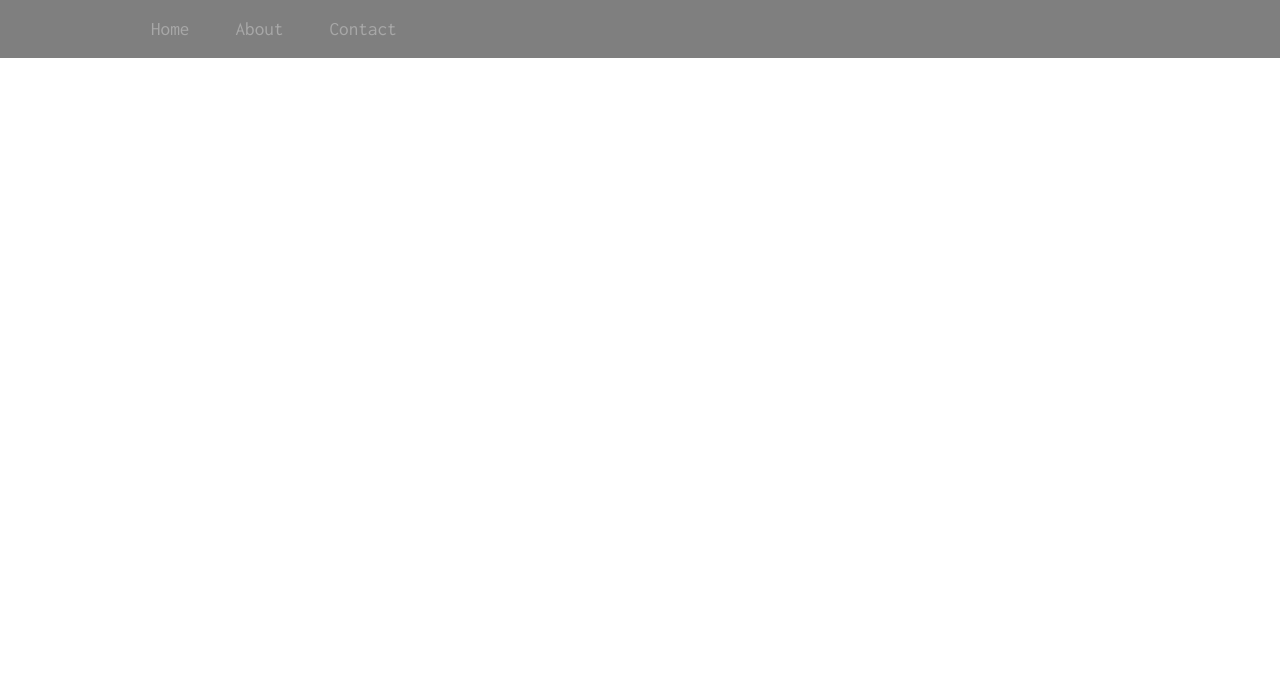
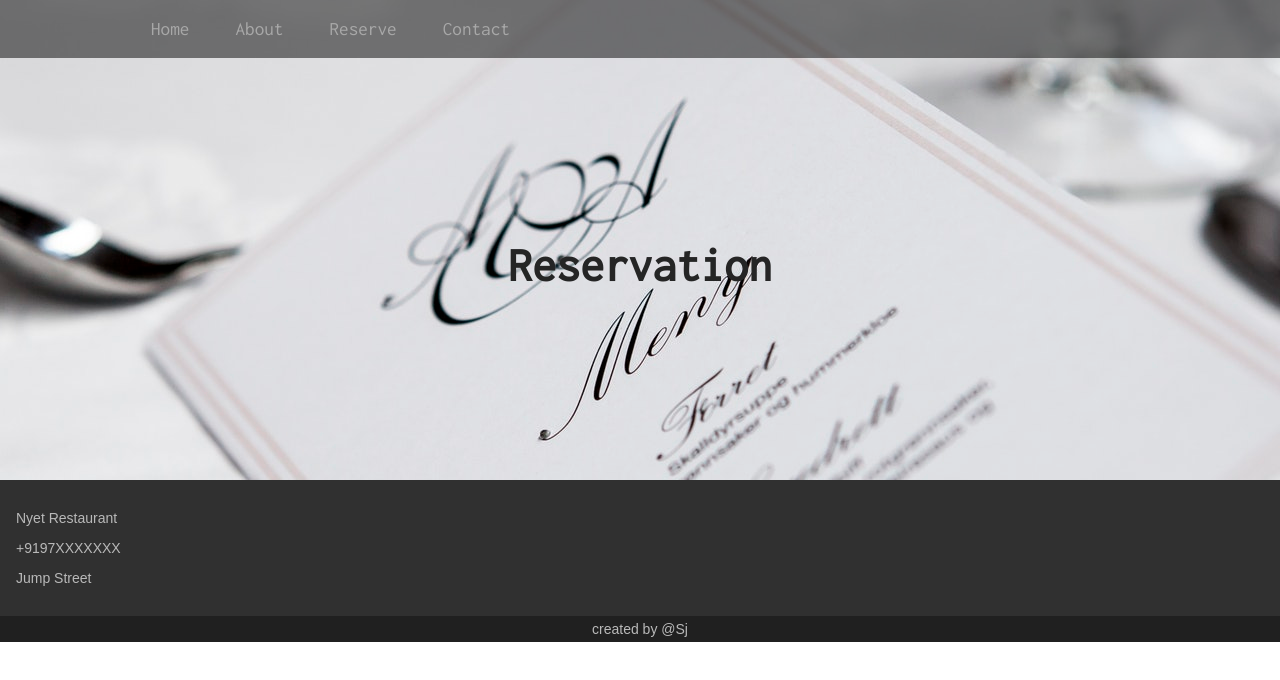
Before and after one commit to sumitjoshi97/Eat.it, a React (Create React App) app: page /reserve in a window 1280 px wide. Shown: the top 680 px of the page. Built offline with nearby package versions, Linux system fonts and the light colour scheme.

Commit message:
added reserve routes

```diff
--- a/package.json
+++ b/package.json
@@ -1,5 +1,5 @@
 {
-  "name": "boiler",
+  "name": "Eat.it",
   "version": "0.1.0",
   "private": true,
   "dependencies": {
--- a/src/components/App.css
+++ b/src/components/App.css
@@ -1,5 +1,8 @@
 @import url('https://fonts.googleapis.com/css?family=Inconsolata');
 @import url('https://fonts.googleapis.com/css?family=Courgette');
+
+/* Navigation bar */
+
 nav {
   position: fixed;
   background: rgba(0, 0, 0, 0.5);
@@ -41,6 +44,9 @@ nav ul li a:hover {
   color: #fff;
 }
 
+
+/* Header Hero */
+
 header {
   height: 48em;
   background: #00000028 url(../assets/hero-large.jpeg) no-repeat center bottom;
@@ -79,6 +85,18 @@ section.Section h2 {
   font-family: 'Courgette', sans-serif;
 }
 
+
+/* about Section */
+
+section#about {
+  display: block;
+  padding: 4em 20em;
+  text-align: center;
+}
+
+
+/* Food Image section */
+
 section#Food {
   background: #00000028 url(../assets/Service.jpeg) no-repeat center bottom;
   height: 40em;
@@ -96,34 +114,123 @@ section#Food p {
   padding: 8em 0;
 }
 
-section#Service div.ServSection {
+section div.subSection {
   padding: 5em 2em;
+  flex: 1;
 }
+
+
+/* service Section */
 
 section#Service div#imageServ {
   flex: 1;
 }
 
+
 section#Service div#imageServ img {
-  max-width:100%;
-  max-height:100%;
+  max-width: 100%;
+  max-height: 100%;
+}
 
-}
 section#Service div#Servpara {
   flex: 1;
   text-align: center;
 }
 
-section#Service div#Servpara h3 {
+section h3 {
   font-size: 2em;
   font-family: 'Courgette', sans-serif;
   margin-top: 2em;
+  text-align: center;
 }
 
 
+/* Contact Section */
 
-section#about {
+section#contact {
   display: block;
-  padding: 4em 20em;
+  text-align: center;
+  margin-bottom: 4em;
+}
+
+section#contact div#contactDetails h3 {
+  margin-top: 0em;
+}
+
+section#contact div#contactDetails p {
+  font-size: 1em;
+  margin: 0.2em 0;
+}
+
+section#contact div#contactSubmit {
+  margin: 0px 0;
+  font-size: 0.8em;
+  text-align: center;
+  padding: 1em 0;
+}
+
+section#contact div#contactSubmit input {
+  width: 30em;
+  height: 2.5em;
+  font-size: 15px;
+  border: 1px solid #000;
+  padding: 0 1em;
   text-align: center;
 }
+
+section#contact div#contactSubmit button {
+  width: 8em;
+  height: 3em;
+  margin: 1em 0;
+  background-color: rgb(48, 48, 48);
+  border: 1.1px solid #fff;
+  font-size: 15px;
+  color: #fff;
+}
+
+
+/* Footer  */
+
+div.Footer {
+  background-color: rgb(48, 48, 48);
+  margin: 0;
+  /* padding: 4em; */
+  color: rgb(185, 185, 185);
+  font-size: 4px;
+}
+
+div.Footer div#details {
+  padding: 4em;
+
+}
+
+div.Footer div#details p {
+  font-size: 14px;
+}
+
+
+div.Footer p#Author {
+  background-color: rgb(32, 32, 32);
+  text-align: center;
+  font-size: 14px;
+  margin: 0;
+  padding: 5px 0;
+}
+
+/* Reservation Section */
+div#ReserveHero {
+  background: #a8a8a8 url(../assets/Reserve.jpeg) no-repeat center;
+  background-attachment: fixed;
+  position: relative;
+  height: 30em;
+
+}
+
+div#ReserveHero h3 {
+  font-size: 3em;
+  font-family:  'Inconsolata', monospace;
+  text-align: center;
+  color: #252525;
+  padding-top: 5em;
+  margin: 0;
+}
--- a/src/components/Contact.jsx
+++ /dev/null
@@ -1,9 +0,0 @@
-import React, { Component } from 'react'
-
-const Contact = () => {
-    return (
-        <div>Contact</div>
-    )
-}
-
-export default Contact;
--- /dev/null
+++ b/src/components/Footer.jsx
@@ -0,0 +1,17 @@
+import React from 'react';
+
+const Footer = () => (
+    <div className="Footer">
+        <div id="details">
+            <p>Nyet Restaurant</p>
+            <p>+9197XXXXXXX</p>
+            <p>Jump Street</p>
+        </div>
+
+        <p id="Author">
+            <span>created by @Sj</span>
+        </p>
+    </div>
+);
+
+export default Footer;
--- a/src/components/Home.jsx
+++ b/src/components/Home.jsx
@@ -1,6 +1,6 @@
-import React, {Component} from 'react'
+import React from 'react';
+import Footer from './Footer';
 // import About from './About';
-
 const Home = () => (
 
     <div id="page">
@@ -27,10 +27,10 @@ const Home = () => (
         </section>
 
         <section id="Service" className="Section">
-            <div id="imageServ" className="ServSection">
-                <img src={require("../assets/Seating.jpg")} alt="Service" />
+            <div id="imageServ" className="subSection">
+                <img src={require("../assets/Seating.jpg")} alt="Service"/>
             </div>
-            <div id="Servpara" className="ServSection">
+            <div id="Servpara" className="subSection">
                 <h3>Service to customers</h3>
                 <p>Lorem ipsum dolor sit amet, ipsum explicari sit ea, an autem legendos
                     petentium est. Has velit paulo vocent ea, animal incorrupte suscipiantur vix te,
@@ -40,6 +40,26 @@ const Home = () => (
                 </p>
             </div>
         </section>
+
+        <section id="contact" className="Section">
+            <div id="contactDetails">
+                <h3>Contact us</h3>
+                <p>+9197XXXXXXXX</p>
+                <p>91, Jump Street</p>
+                <p>New York</p>
+            </div>
+
+            <div id="contactSubmit" className="subSection">
+                <input type="email" placeholder="Your Email"/>
+                <br/>
+                <button type="Submit">Send</button>
+            </div>
+            {/* <div id="contactImg" className="subSection">
+                <img src={require("../assets/Contact.jpeg")} alt=""/>
+            </div> */}
+        </section>
+
+        <Footer />
     </div>
 
 )
--- a/src/components/Main.jsx
+++ b/src/components/Main.jsx
@@ -2,15 +2,14 @@ import React from 'react';
 import {Switch, Route} from 'react-router-dom';
 
 import Home from './Home';
-import About from './About';
-import Contact from './Contact';
+import Reserve from './Reserve';
 
 
 const Main = () => (
     <main>
         <Switch>
             <Route exact path="/" component={Home} />
-            <Route path="/contact" component={Contact} />
+            <Route path="/reserve" component={Reserve} />
         </Switch>
     </main>
 )
--- a/src/components/Nav.jsx
+++ b/src/components/Nav.jsx
@@ -4,13 +4,19 @@ import {HashLink} from 'react-router-hash-link';
 
 const Nav = () => {
     return (
-            <nav>
+        <div>
+        <nav>
                 <ul className="NavBar">
                     <li><Link to="/" id="home">Home</Link></li>
                     <li><HashLink to="/#about">About</HashLink></li>
-                    <li><Link to="/contact">Contact</Link></li>
+                    <li><Link to="/reserve">Reserve</Link></li>
+                    <li><HashLink to="/#contact">Contact</HashLink></li>
                 </ul>
             </nav>
+        </div>
+
+
+
     )
 }
 
--- /dev/null
+++ b/src/components/Reserve.jsx
@@ -0,0 +1,16 @@
+import React from 'react';
+import Footer from './Footer';
+const Reserve = () => {
+    return (
+        <div>
+            <div id="ReserveHero">
+                <h3>
+                    <span>Reservation</span>
+                </h3>
+            </div>
+            <Footer/>
+        </div>
+    )
+}
+
+export default Reserve;
```
Also changed, not shown: src/assets/Reserve.jpeg (renamed from src/assets/Contact.jpeg).
